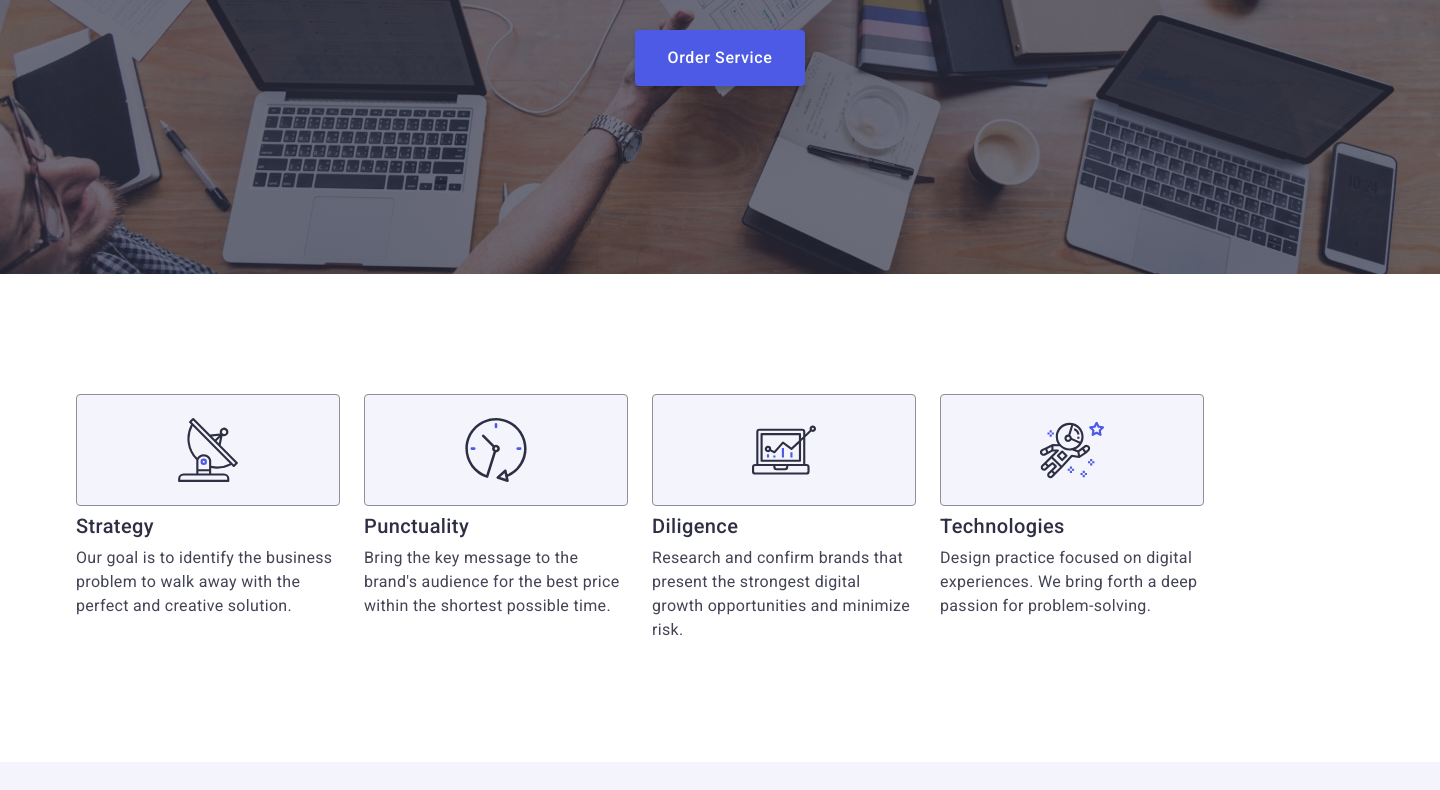
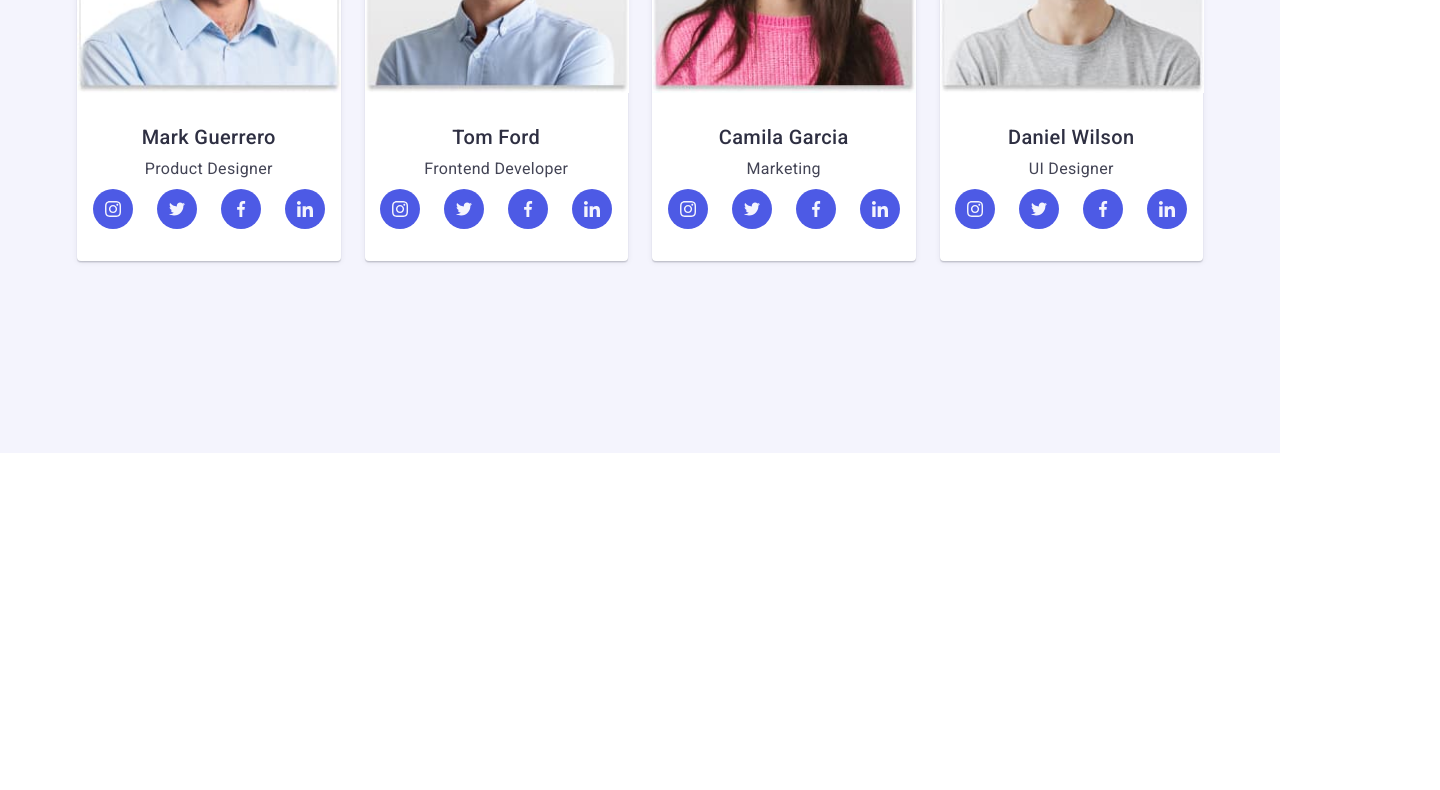
Before and after one commit to RomaBez/goit-markup-hw-06, a plain HTML site: page index.html in a window 1280 px wide. Shown: the part 399-1189 px from the top of the page, 1440 px wide, since content can reach past the window. After the commit the page ends 852 px from the top, so only its background shows below. Drawn offline with nearby package versions, Linux system fonts and the light colour scheme.

Commit message:
hm6section_team

```diff
--- a/css/styles.css
+++ b/css/styles.css
@@ -31,8 +31,11 @@ img {
 }
 
 .container {
-  width: 1158px;
-  padding: 0 15px;
+  width: 100%;
+  max-width: 288px;
+  padding-left: 16px;
+  padding-right: 16px;
+  /* width: 1158px; */
   margin: 0 auto;
 }
 
@@ -297,19 +300,15 @@ img {
 
 .sectin-ourteam {
   background-color: #f4f4fd;
-  padding-top: 120px;
-  width: 1440px;
-  height: 732px;
   flex-shrink: 0;
   margin: auto;
-  padding: 120px 0;
 }
 
 .team-container {
-  width: 1440px;
-  height: 732px;
   flex-shrink: 0;
   background: var(--CLOUD, #f4f4fd);
+  padding-top: 96px;
+  padding-bottom: 96px;
 }
 
 .title {
@@ -320,23 +319,24 @@ img {
   line-height: 1.11;
   letter-spacing: 0.02em;
   text-transform: capitalize;
-  margin-bottom: 72px;
+  padding-bottom: 72px;
 }
 
 .title-list {
   display: flex;
+  flex-wrap: wrap;
   gap: 24px;
-  margin-bottom: 120px;
 }
 
 .title-item {
   background-color: #ffffff;
-  width: calc((100% - 72px) / 4);
+  /* width: calc((100% - 72px) / 4); */
   border-radius: 0px 0px 4px 4px;
   background: var(--WHITE, #fff);
   box-shadow: 0px 2px 1px 0px rgba(46, 47, 66, 0.08),
     0px 1px 1px 0px rgba(46, 47, 66, 0.16),
     0px 1px 6px 0px rgba(46, 47, 66, 0.08);
+  margin-bottom: 72px;
 }
 
 .title-photo {
@@ -352,9 +352,9 @@ img {
   font-weight: 500;
   line-height: 1.2;
   letter-spacing: 0.02em;
+  text-align: center;
   padding-top: 32px;
-  margin-bottom: 8px;
-  text-align: center;
+  padding-bottom: 8px;
 }
 
 .title-name-discription {
@@ -364,10 +364,7 @@ img {
   line-height: 1.5;
   letter-spacing: 0.02em;
   text-align: center;
-}
-
-.title-list-social {
-  margin-top: 8px;
+  padding-bottom: 8px;
 }
 
 .title-list-social-name {
@@ -404,7 +401,6 @@ img {
 }
 
 .name-container {
-  padding: 32px 0;
 }
 
 .title-list-social {
@@ -412,6 +408,7 @@ img {
   justify-content: center;
   align-items: center;
   gap: 24px;
+  padding-bottom: 32px;
 }
 
 /******* PORTFOLIO *********/
@@ -428,7 +425,6 @@ img {
   line-height: 1.11;
   letter-spacing: 0.02em;
   text-transform: capitalize;
-  padding-top: 120px;
   margin-top: 120px;
   margin-bottom: 72px;
 }
@@ -918,3 +914,39 @@ img {
   transition: background-color 250ms cubic-bezier(0.4, 0, 0.2, 1);
   border: none;
 }
+
+/******* MEDIA TAB ********/
+
+@media screen and (min-width: 768px) {
+  .container {
+    max-width: 736px;
+  }
+
+  .title-list {
+    gap: 64px 24px;
+  }
+
+  .title-item {
+    width: calc((100% - 24px) / 2);
+  }
+}
+
+/******* MEDIA DESKTOP ********/
+
+@media screen and (min-width: 1158px) {
+  .container {
+    max-width: 1158px;
+  }
+
+  .team-container {
+    padding-top: 120px;
+    padding-bottom: 120px;
+  }
+
+  .title-list {
+    gap: 24px;
+  }
+  .title-item {
+    width: calc((100% - 72px) / 4);
+  }
+}
--- a/index.html
+++ b/index.html
@@ -20,7 +20,7 @@
     />
   </head>
   <body>
-    <header class="header">
+    <!-- <header class="header">
       <div class="container header-container">
         <nav class="header-navigation">
           <a class="header-logo" href="./index.html">
@@ -57,15 +57,15 @@
           </ul>
         </address>
       </div>
-    </header>
+    </header> -->
     <main class="main">
-      <section class="main-section">
+      <!-- <section class="main-section">
         <div class="container hero-container">
           <h1 class="main-start">Effective Solutions for Your Business</h1>
           <button class="main-btn" type="button">Order Service</button>
         </div>
-      </section>
-      <section class="features">
+      </section> -->
+      <!-- <section class="features">
         <div class="container conteiner-f">
           <h2 class="visually-hidden" hidden>Features</h2>
           <ul class="features-list">
@@ -119,7 +119,7 @@
             </li>
           </ul>
         </div>
-      </section>
+      </section> -->
       <section class="sectin-ourteam">
         <div class="container team-container">
           <h2 class="title">Our Team</h2>
@@ -331,7 +331,7 @@
           </ul>
         </div>
       </section>
-      <section class="section-portfolio">
+      <!-- <section class="section-portfolio">
         <div class="container">
           <h2 class="portfolio">Our Portfolio</h2>
           <ul class="portfolio-list">
@@ -451,9 +451,9 @@
             </li>
           </ul>
         </div>
-      </section>
+      </section> -->
     </main>
-    <footer class="footer">
+    <!-- <footer class="footer">
       <div class="container footer-container">
         <div class="footer-left">
           <a class="footer-logo" href="./index.html">
@@ -517,7 +517,7 @@
           </form>
         </div>
       </div>
-    </footer>
+    </footer> -->
     <div class="backdrop">
       <div class="modal">
         <button type="button" class="modal-close-btn">
```
